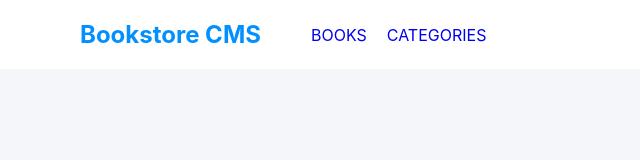
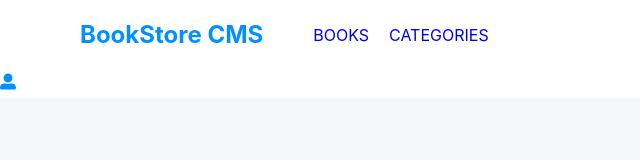
Before and after one commit to RolandM99/book-store, a React (Create React App) app: page / in a window 1280 px wide. Shown: the top 160 px of the page, without its empty margins (0-640 px from the left). Built offline with nearby package versions, Linux system fonts and the light colour scheme; the HTML template or start-up script is replaced by a standard one.

Commit message:
Add react icon tools

```diff
--- a/src/App.js
+++ b/src/App.js
@@ -5,6 +5,7 @@ import {
   Route,
   Link,
 } from 'react-router-dom';
+import { FaUserAlt } from 'react-icons/fa';
 import './index.css';
 import Categories from './components/Categories';
 import BookForm from './components/inputBook';
@@ -20,7 +21,7 @@ class App extends React.Component {
       <Router>
         <div className="nav-bar">
           <nav className="main-nav">
-            <h1>Bookstore CMS</h1>
+            <h1>BookStore CMS</h1>
             <ul className="navigation-list">
               <li>
                 <Link to="/books">BOOKS</Link>
@@ -30,6 +31,16 @@ class App extends React.Component {
               </li>
             </ul>
           </nav>
+          <span className="user-profile-wrapper d_flex">
+            <FaUserAlt style={{
+              color: '#0290ff',
+              height: '25px',
+              bottom: '10px',
+              cursor: 'pointer',
+              transition: 'all ease-in 300ms',
+            }}
+            />
+          </span>
         </div>
         <Routes>
           <Route path="/books" element={<BookForm />} />
```
